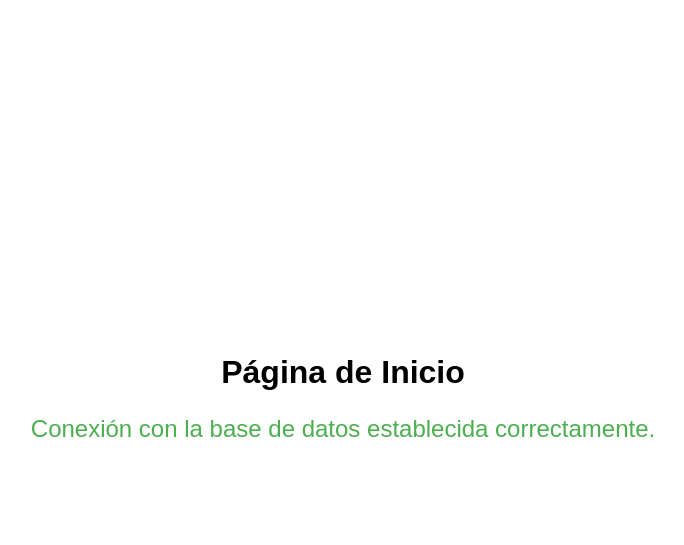
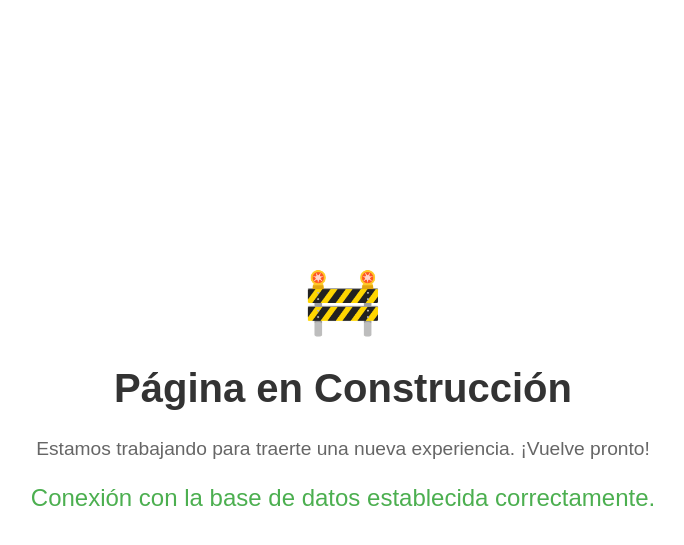
Before and after one commit to mrubiodev/carlemany_practica3_calemany.github.io, a PHP site: page / in a window 1280 px wide. Shown: the top 545 px of the page, without its empty margins (297-981 px from the left). Run offline with PHP 8.4, Linux system fonts and the light colour scheme.

Commit message:
Pagina en construccion

```diff
--- a/backend_php/public/index.php
+++ b/backend_php/public/index.php
@@ -39,11 +39,27 @@ if ($db) {
             font-size: 1.5em;
             color: #f44336; /* Rojo si falla la conexión */
         }
+        h1 {
+        font-size: 2.5em;
+        color: #333;
+        }
+        p {
+        font-size: 1.2em;
+        color: #666;
+        }
+        .icon {
+        font-size: 4em;
+        color: #FFA500;
+        margin-bottom: 20px;
+        }
+
     </style>
 </head>
 <body>
     <div class="container">
-        <h1>Página de Inicio</h1>
+    <div class="icon">🚧</div>
+    <h1>Página en Construcción</h1>
+    <p>Estamos trabajando para traerte una nueva experiencia. ¡Vuelve pronto!</p>
         <p class="<?php echo $db ? 'message' : 'error'; ?>">
             <?php echo $message; ?>
         </p>
```
